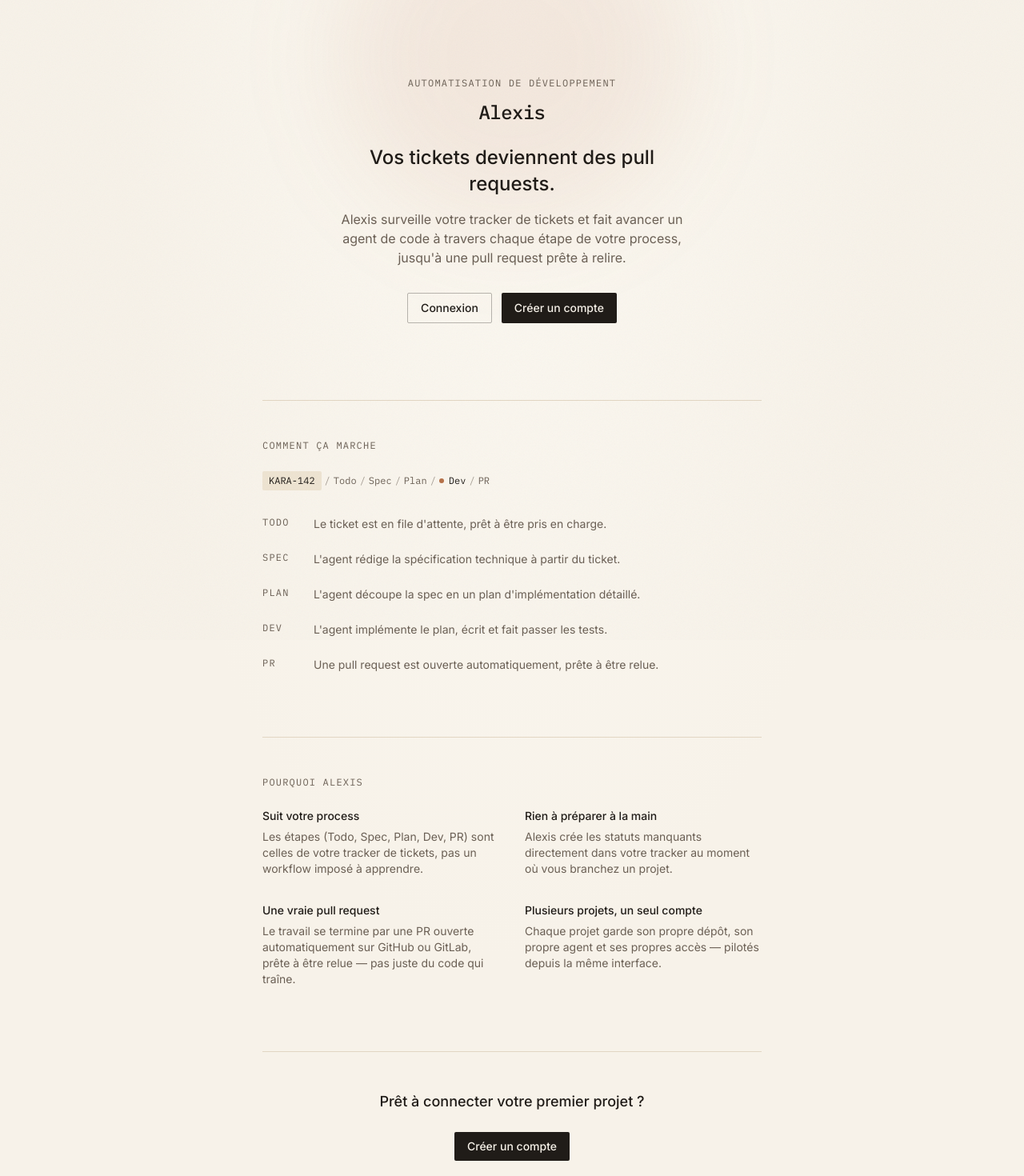
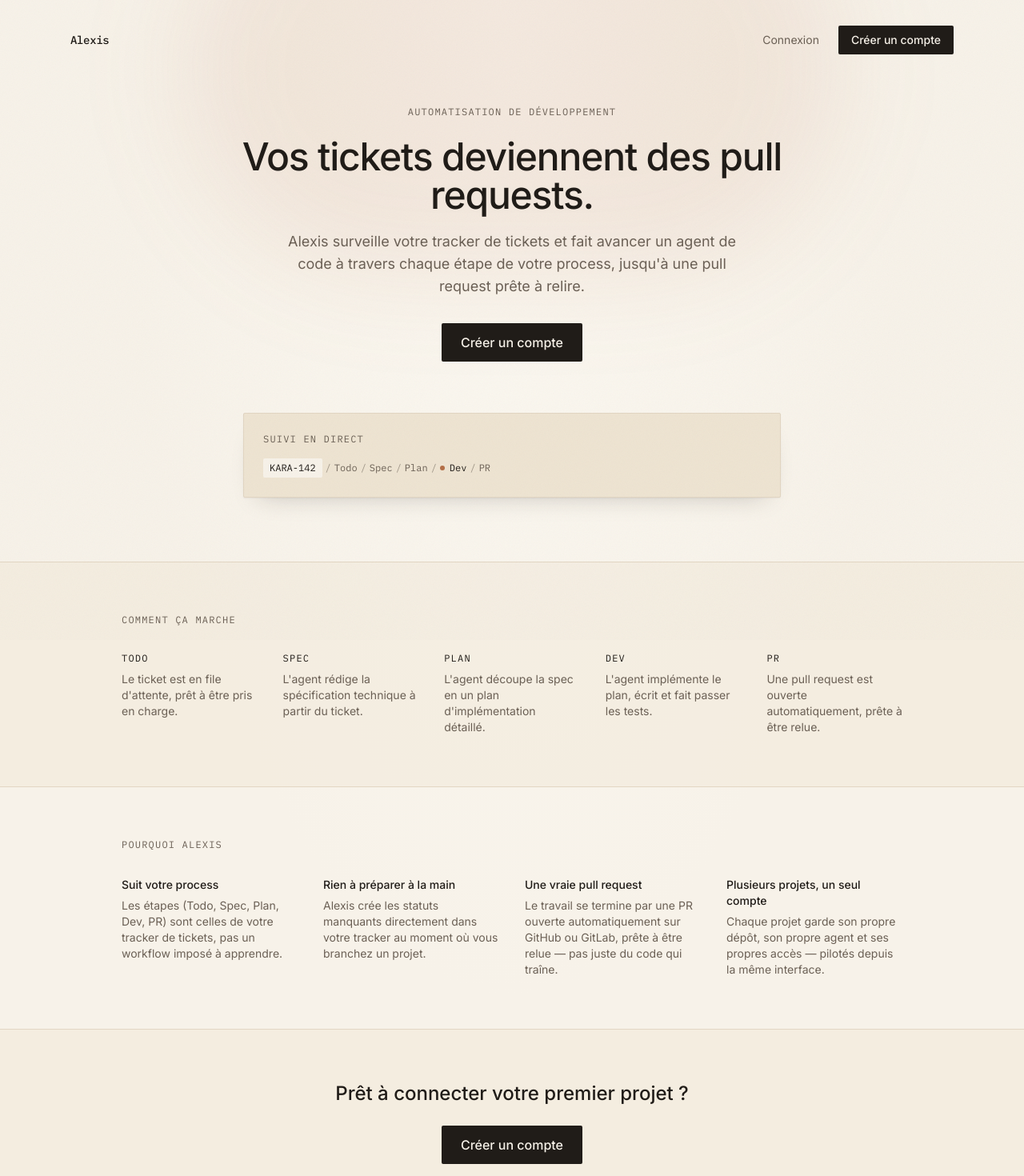
Before and after one commit to Atak0ra/alexis-front, a Next.js app: page / in a window 1280 px wide. Shown: the top 1470 px of the page at 80% size. Built offline with nearby package versions, Linux system fonts and the light colour scheme.

Commit message:
layout: full-width sections (nav, hero+demo panel, how-it-works, value props, closing CTA, footer) instead of a single narrow centered column

```diff
--- a/app/page.tsx
+++ b/app/page.tsx
@@ -35,46 +35,14 @@ const VALUE_PROPS = [
   },
 ] as const;
 
-export default function RootPage() {
+function PipelineTrail({ className }: { className?: string }) {
   return (
-    <div className="relative mx-auto flex min-h-screen max-w-2xl flex-col items-center px-6 py-24">
-      <div
-        aria-hidden="true"
-        className="pointer-events-none absolute left-1/2 top-0 -z-10 h-[420px] w-[420px] -translate-x-1/2 -translate-y-1/3 rounded-full bg-signal/10 blur-3xl"
-      />
-
-      <div className="flex w-full max-w-md flex-col items-center text-center">
-        <p className="font-mono text-xs uppercase tracking-widest text-ink-muted">Automatisation de développement</p>
-        <h1 className="mt-3 font-mono text-2xl font-medium tracking-tight text-ink">Alexis</h1>
-        <p className="mt-6 text-2xl font-medium leading-snug text-ink">
-          Vos tickets deviennent des pull requests.
-        </p>
-        <p className="mt-4 text-base text-ink-muted">
-          Alexis surveille votre tracker de tickets et fait avancer un agent de code à travers chaque étape de votre
-          process, jusqu&apos;à une pull request prête à relire.
-        </p>
-
-        <div className="mt-8 flex justify-center gap-3">
-          <Link href="/login" className={buttonVariants("secondary")}>
-            Connexion
-          </Link>
-          <Link href="/login?mode=signup" className={buttonVariants("primary")}>
-            Créer un compte
-          </Link>
-        </div>
-      </div>
-
-      <div className="mt-24 w-full border-t border-rule pt-12">
-        <p className="font-mono text-xs uppercase tracking-widest text-ink-muted">Comment ça marche</p>
-
-        <div className="mt-6 flex flex-wrap items-center gap-x-1 gap-y-2 font-mono text-xs">
-          <span className="rounded-sm bg-paper-dim px-2 py-1 text-ink">KARA-142</span>
+    <div className={cn("flex flex-wrap items-center gap-x-1 gap-y-2 font-mono text-xs", className)}>
+      <span className="rounded-sm bg-paper px-2 py-1 text-ink">KARA-142</span>
       {STAGES.map((stage, i) => (
         <span key={stage.key} className="flex items-center gap-1">
           <span className="text-ink-muted/60">/</span>
-              <span
-                className={cn("flex items-center gap-1.5", i === ACTIVE_STAGE_INDEX ? "text-ink" : "text-ink-muted")}
-              >
+          <span className={cn("flex items-center gap-1.5", i === ACTIVE_STAGE_INDEX ? "text-ink" : "text-ink-muted")}>
             {i === ACTIVE_STAGE_INDEX && (
               <span className="h-1.5 w-1.5 rounded-full bg-signal motion-safe:animate-pulse" aria-hidden="true" />
             )}
@@ -83,22 +51,67 @@ export default function RootPage() {
         </span>
       ))}
     </div>
+  );
+}
 
-        <ul className="mt-8 space-y-6">
+export default function RootPage() {
+  return (
+    <div className="relative w-full">
+      <div
+        aria-hidden="true"
+        className="pointer-events-none absolute left-1/2 top-0 -z-10 h-[520px] w-[820px] -translate-x-1/2 -translate-y-1/3 rounded-full bg-signal/10 blur-3xl"
+      />
+
+      <header className="mx-auto flex w-full max-w-6xl items-center justify-between px-6 py-8">
+        <span className="font-mono text-sm font-medium tracking-tight text-ink">Alexis</span>
+        <nav className="flex items-center gap-6">
+          <Link href="/login" className="text-sm text-ink-muted hover:text-ink">
+            Connexion
+          </Link>
+          <Link href="/login?mode=signup" className={buttonVariants("primary")}>
+            Créer un compte
+          </Link>
+        </nav>
+      </header>
+
+      <section className="mx-auto flex w-full max-w-3xl flex-col items-center px-6 pb-20 pt-8 text-center">
+        <p className="font-mono text-xs uppercase tracking-widest text-ink-muted">Automatisation de développement</p>
+        <h1 className="mt-6 text-4xl font-medium leading-tight tracking-tight text-ink sm:text-5xl">
+          Vos tickets deviennent des pull requests.
+        </h1>
+        <p className="mt-5 max-w-xl text-base text-ink-muted sm:text-lg">
+          Alexis surveille votre tracker de tickets et fait avancer un agent de code à travers chaque étape de votre
+          process, jusqu&apos;à une pull request prête à relire.
+        </p>
+
+        <Link href="/login?mode=signup" className={cn(buttonVariants("primary"), "mt-8 px-6 py-3 text-base")}>
+          Créer un compte
+        </Link>
+
+        <div className="mt-16 w-full max-w-2xl rounded-sm border border-rule bg-paper-dim px-6 py-6 text-left shadow-[0_1px_2px_rgba(32,28,24,0.05),0_16px_32px_-20px_rgba(32,28,24,0.25)]">
+          <p className="font-mono text-xs uppercase tracking-widest text-ink-muted">Suivi en direct</p>
+          <PipelineTrail className="mt-4" />
+        </div>
+      </section>
+
+      <section className="w-full border-t border-rule bg-paper-dim/40">
+        <div className="mx-auto w-full max-w-5xl px-6 py-16">
+          <p className="font-mono text-xs uppercase tracking-widest text-ink-muted">Comment ça marche</p>
+          <ul className="mt-8 grid gap-8 sm:grid-cols-2 lg:grid-cols-5">
             {STAGES.map((stage) => (
-            <li key={stage.key} className="flex gap-4">
-              <span className="w-12 shrink-0 font-mono text-xs uppercase tracking-widest text-ink-muted">
-                {stage.label}
-              </span>
-              <p className="text-sm text-ink-muted">{stage.description}</p>
+              <li key={stage.key}>
+                <p className="font-mono text-xs uppercase tracking-widest text-ink">{stage.label}</p>
+                <p className="mt-2 text-sm text-ink-muted">{stage.description}</p>
               </li>
             ))}
           </ul>
         </div>
+      </section>
 
-      <div className="mt-20 w-full border-t border-rule pt-12">
+      <section className="w-full border-t border-rule">
+        <div className="mx-auto w-full max-w-5xl px-6 py-16">
           <p className="font-mono text-xs uppercase tracking-widest text-ink-muted">Pourquoi Alexis</p>
-        <ul className="mt-6 grid gap-8 sm:grid-cols-2">
+          <ul className="mt-8 grid gap-8 sm:grid-cols-2 lg:grid-cols-4">
             {VALUE_PROPS.map((prop) => (
               <li key={prop.title}>
                 <p className="text-sm font-medium text-ink">{prop.title}</p>
@@ -107,13 +120,23 @@ export default function RootPage() {
             ))}
           </ul>
         </div>
+      </section>
 
-      <div className="mt-20 flex w-full flex-col items-center border-t border-rule pt-12 text-center">
-        <p className="text-lg font-medium text-ink">Prêt à connecter votre premier projet ?</p>
-        <Link href="/login?mode=signup" className={cn(buttonVariants("primary"), "mt-6")}>
+      <section className="w-full border-t border-rule bg-paper-dim/40">
+        <div className="mx-auto flex w-full max-w-3xl flex-col items-center px-6 py-16 text-center">
+          <p className="text-2xl font-medium text-ink">Prêt à connecter votre premier projet ?</p>
+          <Link href="/login?mode=signup" className={cn(buttonVariants("primary"), "mt-6 px-6 py-3 text-base")}>
             Créer un compte
           </Link>
         </div>
+      </section>
+
+      <footer className="w-full border-t border-rule">
+        <div className="mx-auto flex w-full max-w-6xl items-center justify-between px-6 py-8">
+          <span className="font-mono text-xs text-ink-muted">Alexis</span>
+          <span className="text-xs text-ink-muted">© 2026</span>
+        </div>
+      </footer>
     </div>
   );
 }
```
Also changed, not shown: 1 other file (tests, documents, lock files or other folders). Lines whose indentation alone changed are shown as unchanged.
